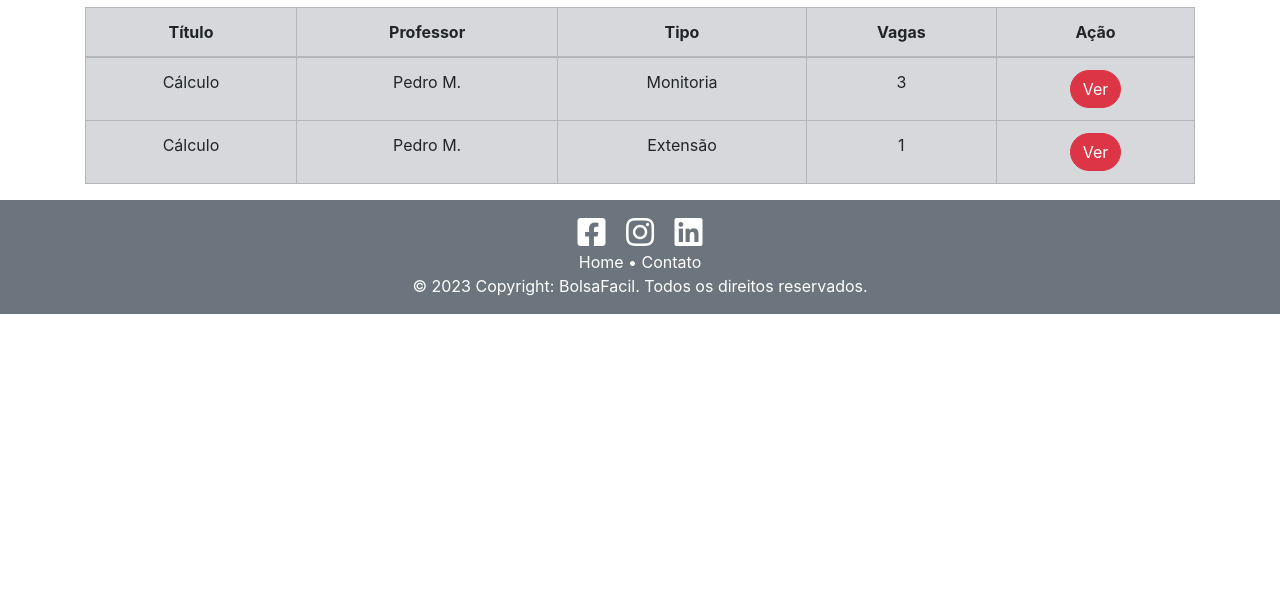
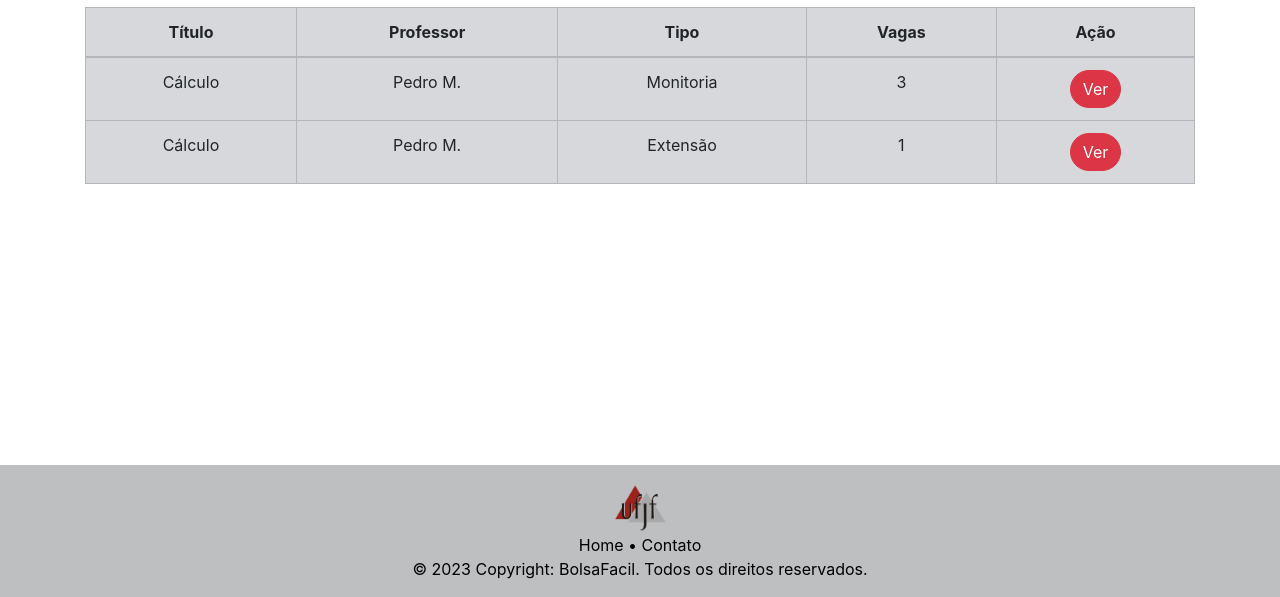
Before and after one commit to marlonruffo/Bolsa-Facil---DCC017, a PHP site: page /bolsas.php in a window 1280 px wide. Shown: the part 203-800 px from the top of the page. Run offline with PHP 8.4, Linux system fonts and the light colour scheme; some libraries are stand-ins or nearby versions.

Commit message:
footer alterado

```diff
--- a/site/footer.php
+++ b/site/footer.php
@@ -1,32 +1,49 @@
-
 <!DOCTYPE html>
 <html lang="en">
+<style>
+    .collorFooter {
+        background-color: #BDBFC1;
+    }
+    .collorLetra{
+      color: black;
+    }
+</style>
+
 <head>
     <meta charset="UTF-8">
     <meta name="viewport" content="width=device-width, initial-scale=1.0">
     <title>Bolsa fácil</title>
     <link href="https://fonts.googleapis.com/css2?family=Roboto" rel="stylesheet">
-    <link rel="stylesheet" href="https://stackpath.bootstrapcdn.com/bootstrap/4.5.2/css/bootstrap.min.css" integrity="sha384-JcKb8q3iqJ61gNV9KGb8thSsNjpSL0n8PARn9HuZOnIxN0hoP+VmmDGMN5t9UJ0Z" crossorigin="anonymous">
+    <link rel="stylesheet" href="https://stackpath.bootstrapcdn.com/bootstrap/4.5.2/css/bootstrap.min.css"
+        integrity="sha384-JcKb8q3iqJ61gNV9KGb8thSsNjpSL0n8PARn9HuZOnIxN0hoP+VmmDGMN5t9UJ0Z" crossorigin="anonymous">
     <link rel="stylesheet" href="/css/navbar.css">
     <link rel="stylesheet" href="https://cdnjs.cloudflare.com/ajax/libs/font-awesome/5.15.1/css/all.min.css">
 
 </head>
+
 <body>
 
-<footer class="bg-secondary text-white  text-center py-3">
-    <a href="#" class="text-white"><i class="fab fa-facebook-square fa-2x mx-2"></i></a>
-    <a href="#" class="text-white"><i class="fab fa-instagram fa-2x mx-2"></i></a>
-    <a href="#" class="text-white"><i class="fab fa-linkedin fa-2x mx-2"></i></a>
-    <br>
-    Home &bull; Contato <br>
-    &copy; 2023 Copyright: BolsaFacil. Todos os direitos reservados.
-  </footer>
+    <footer class="collorFooter text-white fixed-bottom text-center py-3">
 
+        <a href="https://www2.ufjf.br/minhaufjf/bolsas-e-oportunidades/" target="_blank">
+            <img src="../img/logoUfjf.png" alt="logoUfjf" width="55px" height="50px"
+                class="d-inline-block align-text-top">
+        </a>
+        <br>
+        <div class="collorLetra">
+        Home &bull; Contato <br>
+        &copy; 2023 Copyright: BolsaFacil. Todos os direitos reservados.
+         </div>
+    </footer>
 
-        <!-- Copyright -->
+    <script type="module"
+        src="https://unpkg.com/ionicons@7.1.0/dist/ionicons/ionicons.esm.js"></script>
+    <script src="https://cdn.jsdelivr.net/npm/@popperjs/core@2.11.8/dist/umd/popper.min.js"
+        integrity="sha384-I7E8VVD/ismYTF4hNIPjVp/Zjvgyol6VFvRkX/vR+Vc4jQkC+hVqc2pM8ODewa9r"
+        crossorigin="anonymous"></script>
+    <script src="https://cdn.jsdelivr.net/npm/bootstrap@5.3.2/dist/js/bootstrap.min.js"
+        integrity="sha384-BBtl+eGJRgqQAUMxJ7pMwbEyER4l1g+O15P+16Ep7Q9Q+zqX6gSbd85u4mG4QzX+"
+        crossorigin="anonymous"></script>
+</body>
 
-        <script type="module" src="https://unpkg.com/ionicons@7.1.0/dist/ionicons/ionicons.esm.js"></script>
-        <script src="https://cdn.jsdelivr.net/npm/@popperjs/core@2.11.8/dist/umd/popper.min.js" integrity="sha384-I7E8VVD/ismYTF4hNIPjVp/Zjvgyol6VFvRkX/vR+Vc4jQkC+hVqc2pM8ODewa9r" crossorigin="anonymous"></script>
-          <script src="https://cdn.jsdelivr.net/npm/bootstrap@5.3.2/dist/js/bootstrap.min.js" integrity="sha384-BBtl+eGJRgqQAUMxJ7pMwbEyER4l1g+O15P+16Ep7Q9Q+zqX6gSbd85u4mG4QzX+" crossorigin="anonymous"></script>
-</body>
 </html>
```
